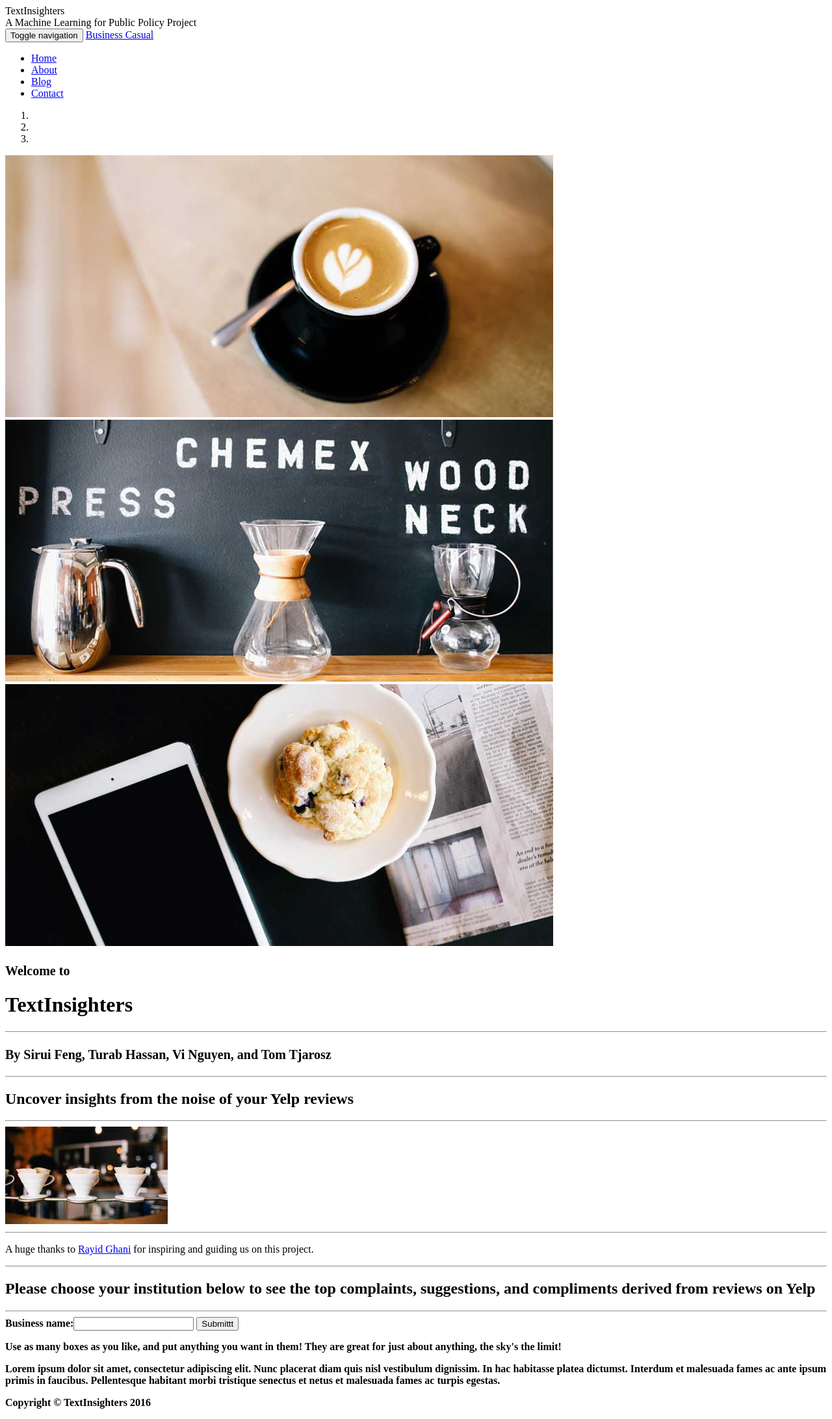
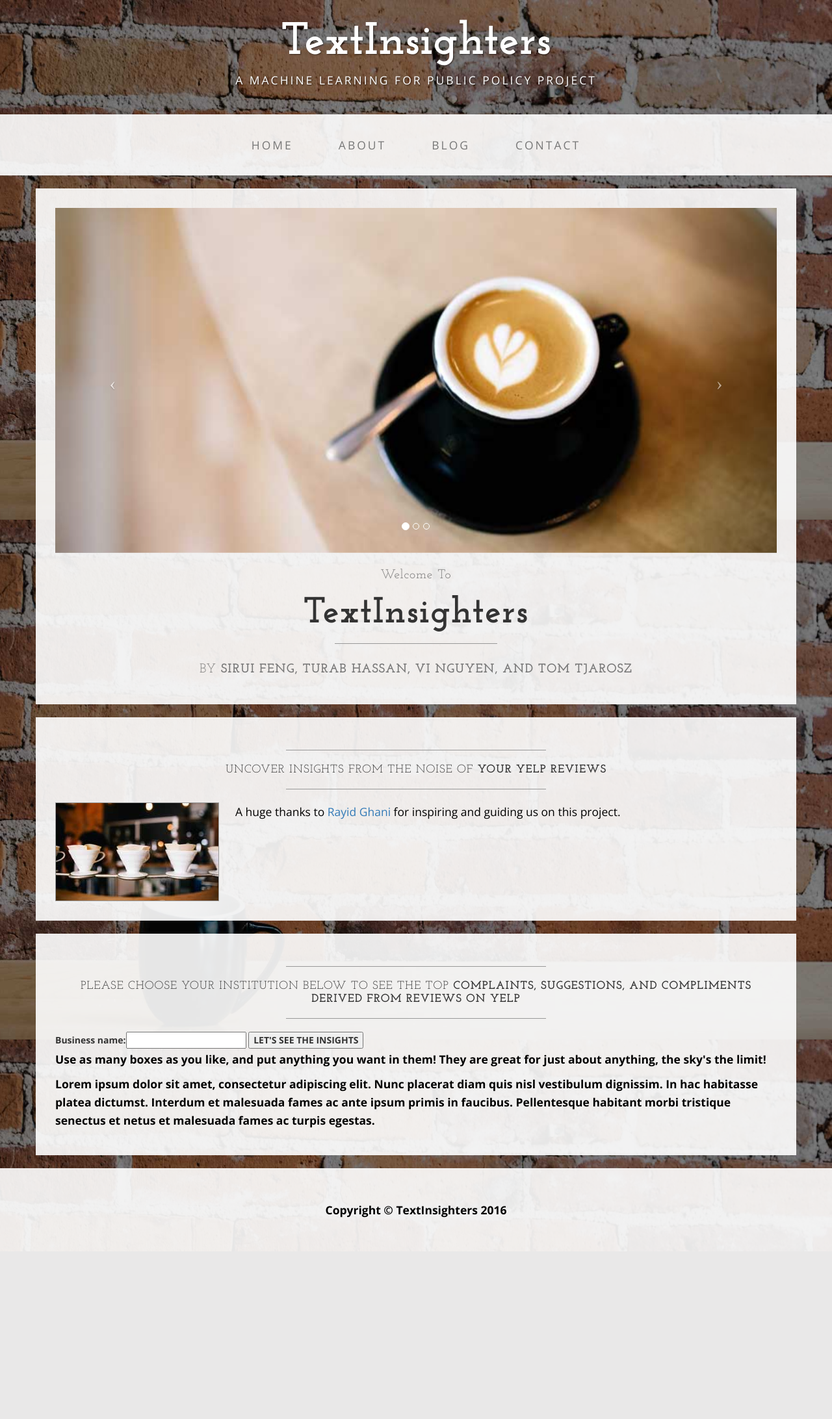
Before and after one commit to tomjarosz/Yelp_Sentiment_Analysis_Machine_Learning, a Django app: page /textinsighters/suggestion in a window 1280 px wide. Shown: the whole page at 65% size. After the commit the page ends 1874 px from the top, so only its background shows below. Run offline with Django 3.2, Linux system fonts and the light colour scheme; some libraries are stand-ins or nearby versions.

Commit message:
added bootstrap

```diff
--- a/mlinterface/textinsighters/templates/textinsighters/mainpage.html
+++ b/mlinterface/textinsighters/templates/textinsighters/mainpage.html
@@ -1,5 +1,14 @@
+<!-- Machine Learning for Public Policy Project: TextInsighters
+Homepage, showcases what our site can do with links to other components
+Created by: Vi Nguyen, Sirui Feng, Turab Hassan, and Tom Tjarosz
+-->
+
+{% load staticfiles %}
+
 <!DOCTYPE html>
 <html lang="en">
+
+{% include "textinsighters/head.html" %}
 
 <body>
 
@@ -58,13 +67,13 @@
                         <!-- Wrapper for slides -->
                         <div class="carousel-inner">
                             <div class="item active">
-                                <img class="img-responsive img-full" src="img/slide-1.jpg" alt="">
+                                <img class="img-responsive img-full" src="textinisghters/img/slide-1.jpg" alt="">
                             </div>
                             <div class="item">
-                                <img class="img-responsive img-full" src="img/slide-2.jpg" alt="">
+                                <img class="img-responsive img-full" src="textinsightrs/img/slide-2.jpg" alt="">
                             </div>
                             <div class="item">
-                                <img class="img-responsive img-full" src="img/slide-3.jpg" alt="">
+                                <img class="img-responsive img-full" src="textinsighters/img/slide-3.jpg" alt="">
                             </div>
                         </div>
 
@@ -98,7 +107,7 @@
                         <strong>your Yelp reviews</strong>
                     </h2>
                     <hr>
-                    <img class="img-responsive img-border img-left" src="img/intro-pic.jpg" alt="">
+                    <img class="img-responsive img-border img-left" src="textinsighters/img/intro-pic.jpg" alt="">
                     <hr class="visible-xs">
                     <!--<p>The boxes used in this template are nested inbetween a normal Bootstrap row and the start of your column layout. The boxes will be full-width boxes, so if you want to make them smaller then you will need to customize.</p>-->
                     <p>A huge thanks to <a href="http://www.rayidghani.com/" target="_blank">Rayid Ghani</a> for inspiring and guiding us on this project.</p>
@@ -125,7 +134,7 @@
                             <option value="Safari">
                             <option value="emma">
                         </datalist>
-                        <button onclick="myFunction()">Submittt</button>
+                        <button onclick="myFunction()">LET'S SEE THE INSIGHTS</button>
                     </form>
                     <script>
                         function myFunction() {
```
